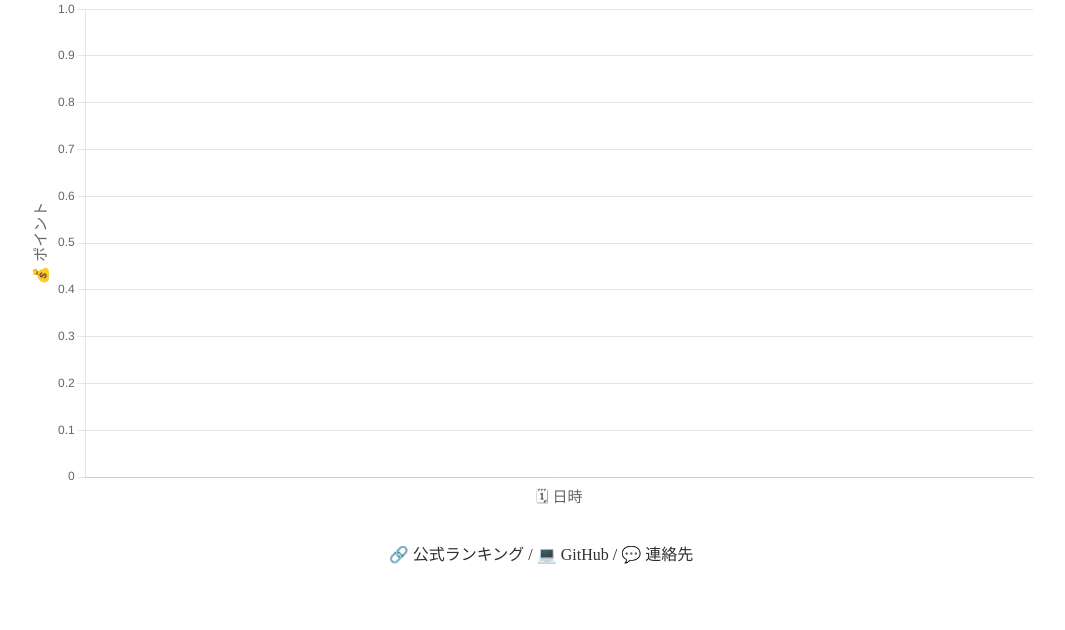
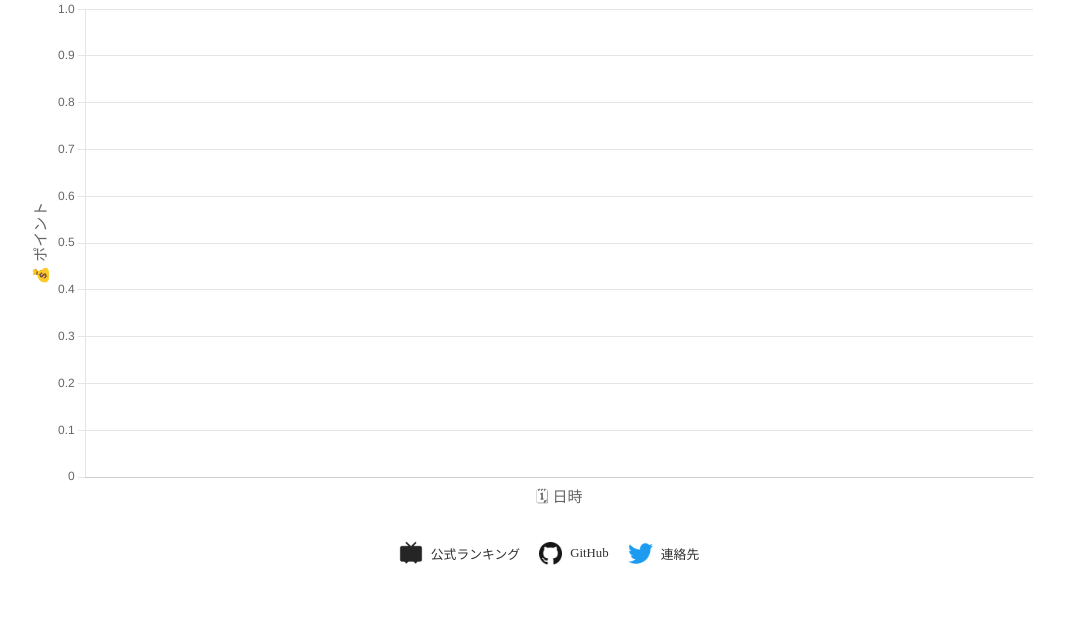
Before and after one commit to honishi/nico-gift-event-graph, a Flask app: template web/templates/index.html in a window 1280 px wide. Shown: the part 219-849 px from the top of the page, without its empty margins (99-1164 px from the left). Before the commit the page ends 783 px from the top, so only its background shows below. Run offline with Flask 2, Linux system fonts and the light colour scheme; the template is opened without the code that fills it, so the values that code supplies are empty; some libraries are stand-ins or nearby versions.

Commit message:
update footer

```diff
--- a/web/static/index.css
+++ b/web/static/styles/index.css
@@ -33,5 +33,16 @@ a {
 .footer_section {
     margin-top: 30px;
     text-align: center;
-    font-size: 1.0em;
+    font-size: 0.8em;
+    /*background: aqua;*/
 }
+
+.footer_section img {
+    vertical-align: middle;
+    margin-left: 16px;
+    margin-right: 8px;
+}
+
+.footer_section span {
+    vertical-align: middle;
+}
--- a/web/templates/index.html
+++ b/web/templates/index.html
@@ -13,7 +13,7 @@
     <link rel="icon" href="./static/favicon.ico" id="favicon">
     <link href="https://fonts.googleapis.com/css2?family=Montserrat:wght@600;700&amp;display=swap" rel="stylesheet">
     <link href="https://fonts.googleapis.com/css?family=Noto+Sans+JP:100,300,400,500,700,900" rel="stylesheet">
-    <link rel="stylesheet" type="text/css" href="./static/index.css" media="screen">
+    <link rel="stylesheet" type="text/css" href="./static/styles/index.css" media="screen">
     <script src="https://cdn.jsdelivr.net/npm/chart.js@3.8.0/dist/chart.min.js"></script>
 </head>
 <body>
@@ -88,9 +88,12 @@ height="0" width="0" style="display:none;visibility:hidden"></iframe></noscript>
     const myChart = new Chart(ctx, config);
 </script>
 <div class="footer_section">
-    <a href="https://blog.nicovideo.jp/niconews/170253.html" target="_blank">🔗 公式ランキング</a> /
-    <a href="https://github.com/honishi/nico-gift-event-graph" target="_blank">💻 GitHub</a> /
-    <a href="https://twitter.com/d3d7x" target="_blank">💬 連絡先</a>
+    <a href="https://blog.nicovideo.jp/niconews/170253.html" target="_blank">
+        <img src="./static/images/logo_niconico.png" width="24"><span>公式ランキング</span></a>
+    <a href="https://github.com/honishi/nico-gift-event-graph" target="_blank">
+        <img src="./static/images/logo_github.png" width="23"><span>GitHub</span></a>
+    <a href="https://twitter.com/d3d7x" target="_blank">
+        <img src="./static/images/logo_twitter.png" width="25"><span>連絡先</span></a>
 </div>
 </body>
 </html>
```
Also changed, not shown: web/static/images/logo_github.png (added), web/static/images/logo_niconico.png (added), web/static/images/logo_twitter.png (added), 3 other files.
